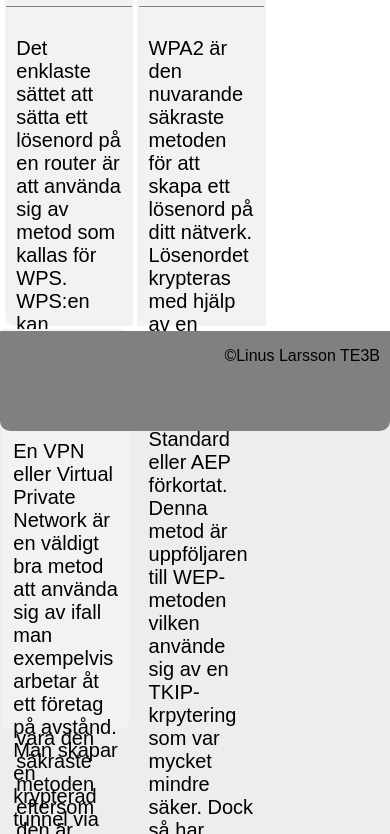
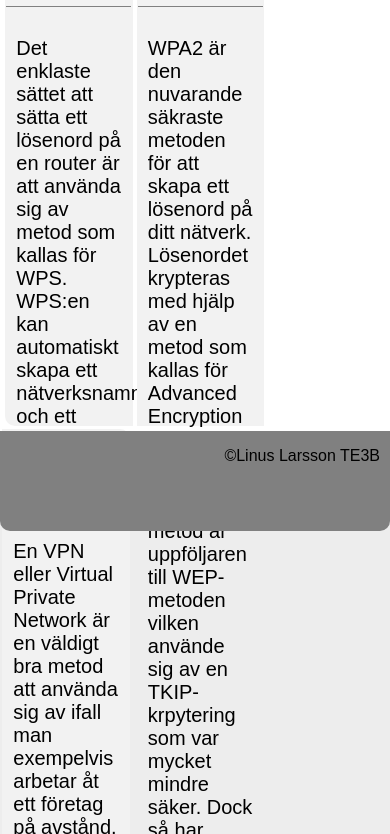
Before and after one commit to LinusLarssonn/LinusLarssonn.github.io, a plain HTML site: page Sakerhet.html in a window 390 px wide. Shown: the part 357-1191 px from the top of the page. Drawn offline with nearby package versions, Linux system fonts and the light colour scheme.

Commit message:
mobile fix 2

```diff
--- a/style.css
+++ b/style.css
@@ -165,7 +165,7 @@ body{
   height: 310px;
 }
 #content2{
-  height: 410px;
+  height: 510px;
 }
 #content3{
   float: none;
@@ -224,12 +224,10 @@ body{
 .sake{
   text-align: center;
   margin-top: 3px;
-
-  width: 32.90%;
-  max-width: 32.9%;
+  max-width: 32.72%;
   min-width: 32%;
   background-color: #f2f2f2;
-  height: 400px;
+  height: 500px;
   position: relative;
 }
 .sake p{
```
